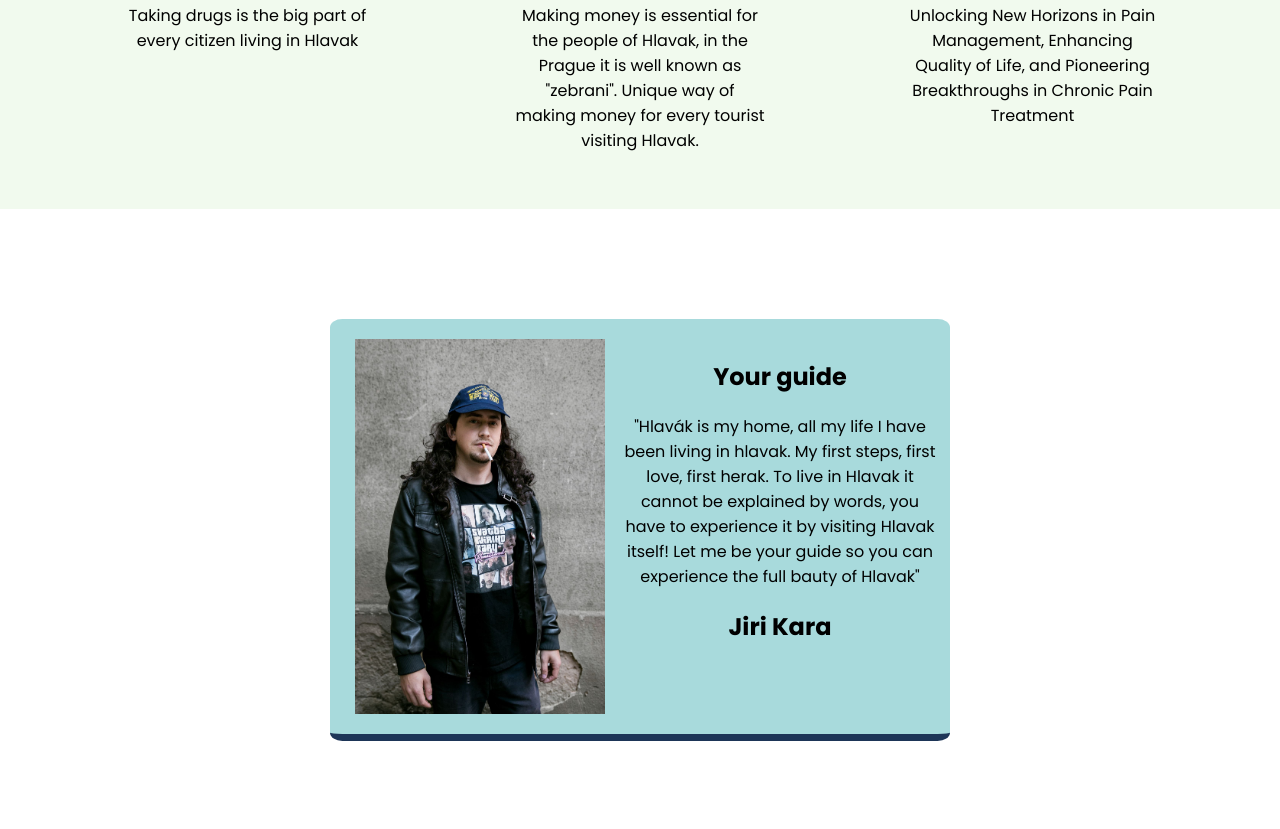
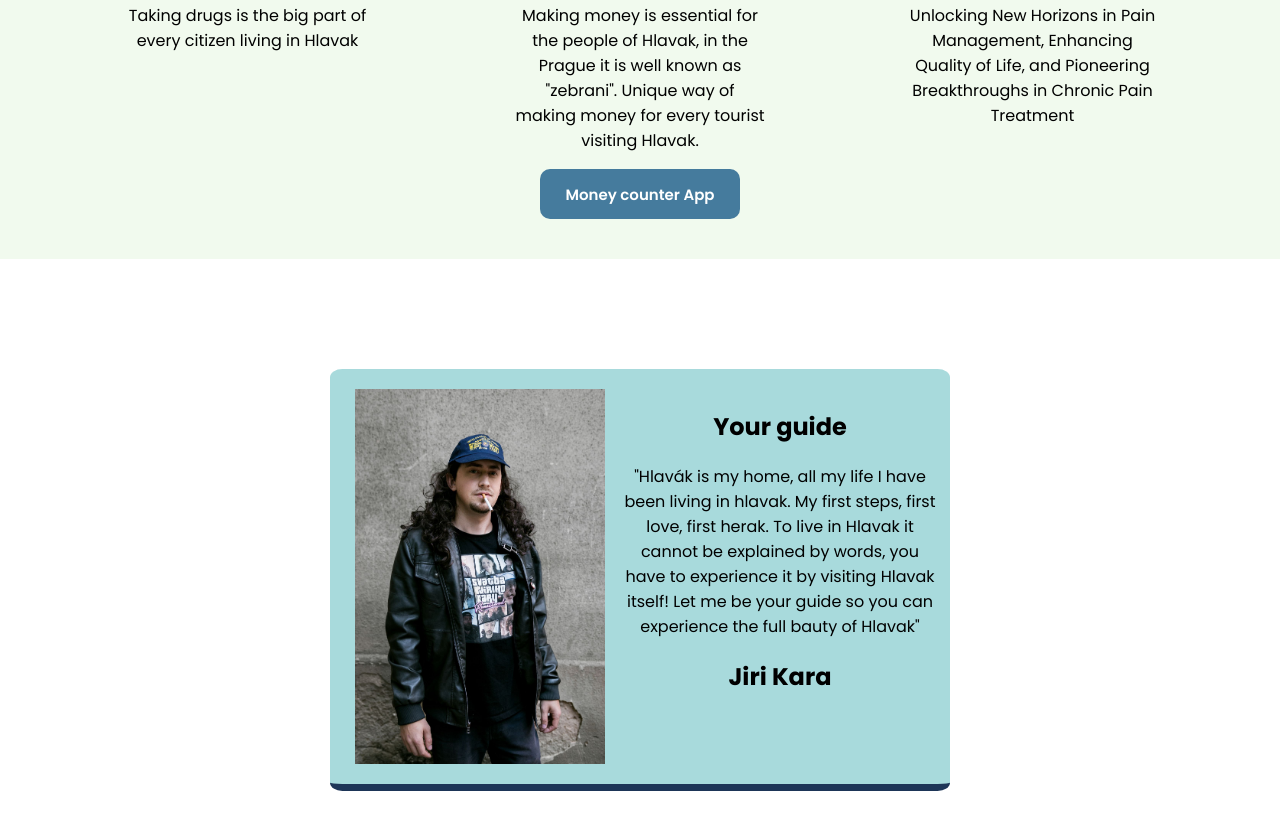
Before and after one commit to lexa105/scrimba, a plain HTML site: page index.html in a window 1280 px wide. Shown: the part 984-1813 px from the top of the page. Drawn offline with Linux system fonts and the light colour scheme.

Commit message:
Added button to Money counter App (Scrimba JS project)

```diff
--- a/index.html
+++ b/index.html
@@ -31,6 +31,8 @@
                 <h3>Making money</h3>
                 <p>Making money is essential for the people of Hlavak, in the Prague it is well known as "zebrani".
                     Unique way of making money for every tourist visiting Hlavak.</p>
+                <button onclick="window.open('https://zebranicounter.netlify.app/', '_blank');">Money counter
+                    App</button>
             </div>
             <div class="activity" id="3-activity">
                 <img class="activity-img" src="images/fentanyl.jpg" alt="fent">
--- a/styles.css
+++ b/styles.css
@@ -64,6 +64,23 @@ body {
     padding: 0px 20px;
 }
 
+button {
+    font-family: Poppins;
+    font-weight: 600;
+    color: white;
+    background-color: #457B9D;
+    border: none;
+    border-radius: 10px;
+    font-size: 15px;
+    width: 200px;
+    height: 50px;
+}
+
+button:hover {
+    color: white;
+    background-color: #1D3557;
+}
+
 
 /* CARD SECTION */
 
```
